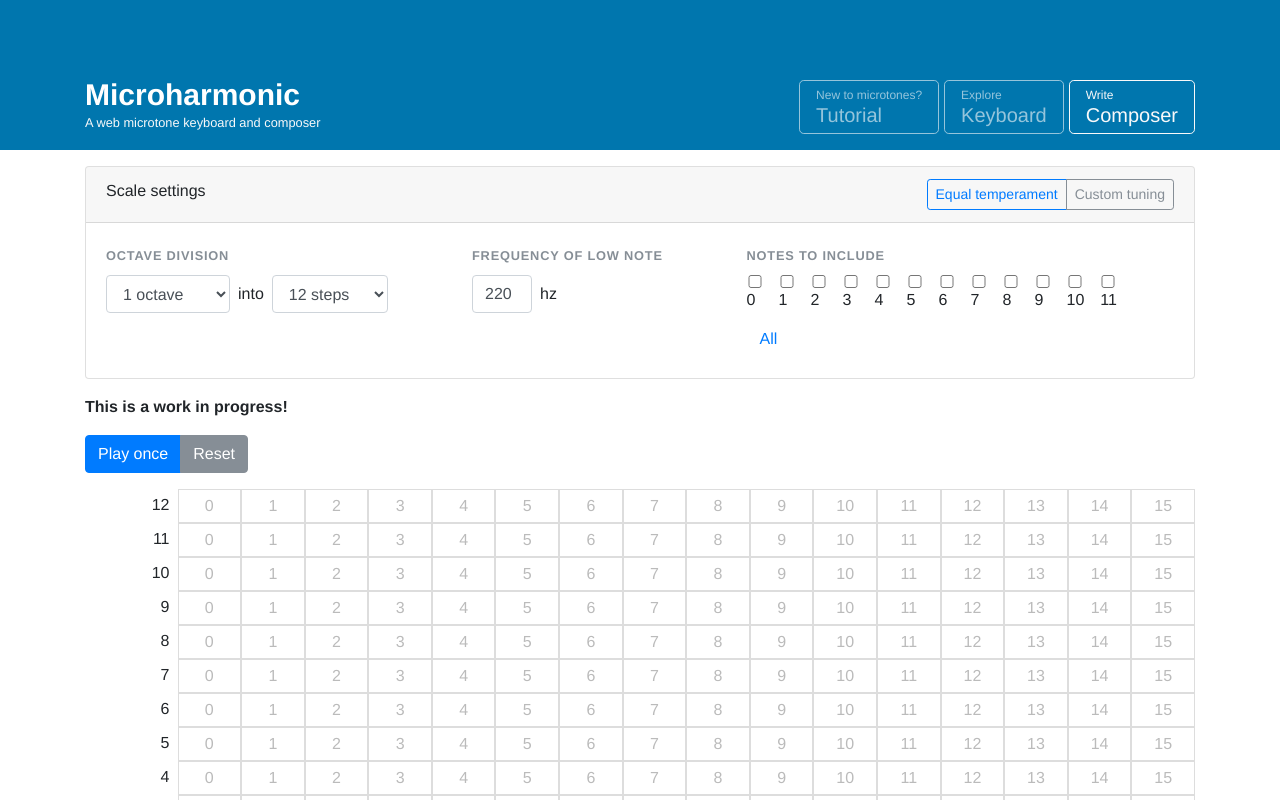
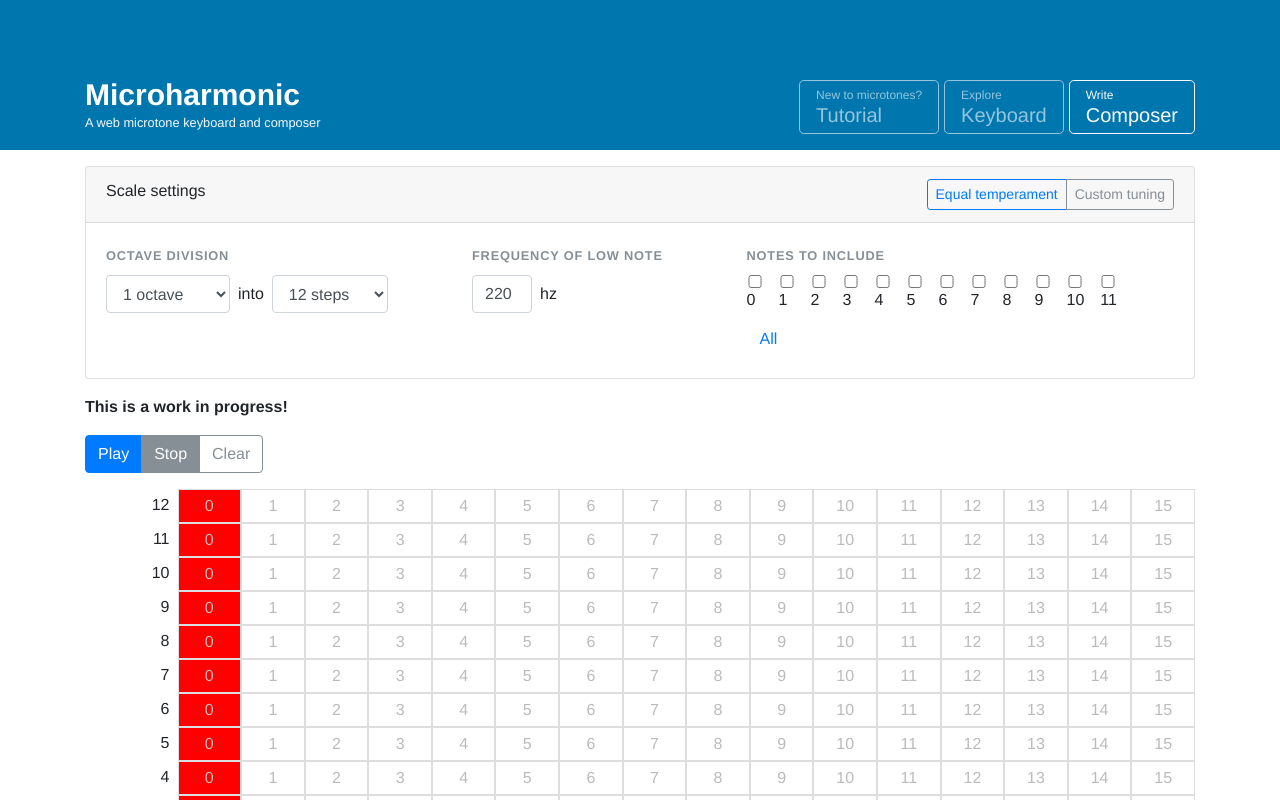
Before and after one commit to kevinsqi/microharmonic, a React (Create React App) app in the folder client/: page /composer in a window 1280 px wide. Shown: the top 800 px of the page. Built offline with nearby package versions, Linux system fonts and the light colour scheme.

Commit message:
WIP adding currentStep, stop/clear

```diff
--- a/client/src/App.css
+++ b/client/src/App.css
@@ -65,6 +65,10 @@ input[type=checkbox] {
   color: #fff;
 }
 
+.sequence-item-current {
+  background-color: #f00;
+}
+
 .btn-key {
   cursor: pointer;
   background-color: #ddd;
--- a/client/src/Composer.js
+++ b/client/src/Composer.js
@@ -16,7 +16,11 @@ class Composer extends Component {
     this.state = {
       frequencies,
       sequences: this.getInitialSequences(frequencies),
+      currentStep: 0,
     };
+
+    this.updateCurrentStepInterval = null;
+    this.currentAudioSequencer = null;
   }
 
   // TODO: refactor, move sequences from state to props?
@@ -26,11 +30,14 @@ class Composer extends Component {
       this.setState({
         frequencies,
         sequences: this.getInitialSequences(frequencies),
+        currentStep: 0,
       });
     }
   }
 
   onClickPlay = () => {
+    const stepDuration = this.getStepDuration();
+    const numSequenceItems = this.getNumSequenceItems();
     const normalizedSequences = Object.keys(this.state.sequences).map((offset) => {
       const activeTimeIndexes = Object.keys(this.state.sequences[offset]).filter((timeIndex) => {
         return this.state.sequences[offset][timeIndex];
@@ -38,25 +45,41 @@ class Composer extends Component {
 
       const frequency = this.state.frequencies[offset % this.state.frequencies.length];
       return activeTimeIndexes.map((timeIndex) => {
-        return [frequency, timeIndex * 0.5, 0.5];
+        return [frequency, timeIndex * stepDuration, stepDuration];
       });
     }).filter((sequence) => {
       return sequence.length > 0
     });
 
     console.log('onClickPlay', normalizedSequences, this.state.frequencies);
-    const audioSequencer = new AudioSequencer({
+    this.currentAudioSequencer = new AudioSequencer({
       audioContext: audioContext,
       sequences: normalizedSequences,
       gain: this.props.gain,
     });
-    audioSequencer.play();
+    // noreintegrate loop
+    this.currentAudioSequencer.play();
+
+    this.updateCurrentStepInterval = setInterval(() => {
+      this.setState({
+        currentStep: (this.state.currentStep + 1) % numSequenceItems,
+      });
+    }, stepDuration * 1000);
   };
 
-  onClickReset = () => {
+  onClickClear = () => {
+    this.onClickStop();
     this.setState({
       sequences: this.getInitialSequences(this.state.frequencies),
     });
+  };
+
+  onClickStop = () => {
+    this.setState({
+      currentStep: 0,
+    });
+    clearInterval(this.updateCurrentStepInterval);
+    this.currentAudioSequencer.stop();
   };
 
   onClickSequenceItem = (offset, timeIndex) => {
@@ -81,6 +104,10 @@ class Composer extends Component {
     return 16;
   }
 
+  getStepDuration() {
+    return 0.5;
+  }
+
   getInitialSequences(frequencies) {
     const sequences = {};
     _.range(this.getNumDisplaySteps(frequencies)).forEach((offset) => {
@@ -98,8 +125,9 @@ class Composer extends Component {
         <p><strong>This is a work in progress!</strong></p>
 
         <div className="btn-group mb-3">
-          <button className="btn btn-primary" onClick={this.onClickPlay}>Play once</button>
-          <button className="btn btn-secondary" onClick={this.onClickReset}>Reset</button>
+          <button className="btn btn-primary" onClick={this.onClickPlay}>Play</button>
+          <button className="btn btn-secondary" onClick={this.onClickStop}>Stop</button>
+          <button className="btn btn-outline-secondary" onClick={this.onClickClear}>Clear</button>
         </div>
 
         {
@@ -115,7 +143,12 @@ class Composer extends Component {
                       _.range(this.getNumSequenceItems()).map((timeIndex) => {
                         return (
                           <div
-                            className={classNames('col', 'sequence-item', 'py-1', { 'sequence-item-active': this.state.sequences[offset][timeIndex] })}
+                            className={
+                              classNames('col sequence-item py-1', {
+                                'sequence-item-active': this.state.sequences[offset][timeIndex],
+                                'sequence-item-current': timeIndex === this.state.currentStep,
+                              })
+                            }
                             key={timeIndex}
                             onClick={this.onClickSequenceItem.bind(this, offset, timeIndex)}
                           >
--- a/client/src/audio/Sequencer.js
+++ b/client/src/audio/Sequencer.js
@@ -26,6 +26,7 @@ class Sequencer {
     this.context = audioContext;
     this.gain = gain;
     this.sequences = sequences;
+    this.oscillator = null;
   }
 
   play() {
@@ -33,6 +34,14 @@ class Sequencer {
       this.playSequence(sequence);
     });
   }
+
+  // noreintegrate not working yet
+  stop = () => {
+    console.log('stop', this.oscillator);
+    if (this.oscillator) {
+      this.oscillator.stop(0);
+    }
+  };
 
   playSequence(sequence) {
     const now = this.context.currentTime;
@@ -59,13 +68,15 @@ class Sequencer {
         return offset + duration;
       })
     );
-    oscillator.stop(now + endOffset);
+    // oscillator.stop(now + endOffset);
 
     // TODO correct?
     oscillator.onended = () => {
       gainNode.disconnect();
       oscillator.disconnect();
-    }
+    };
+
+    this.oscillator = oscillator;
   }
 }
 
```
